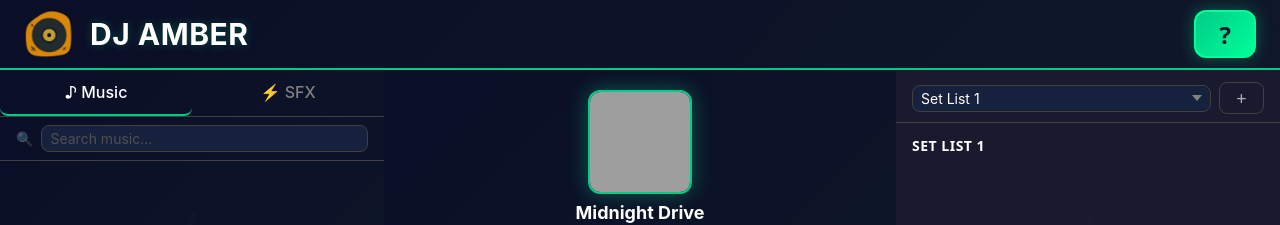
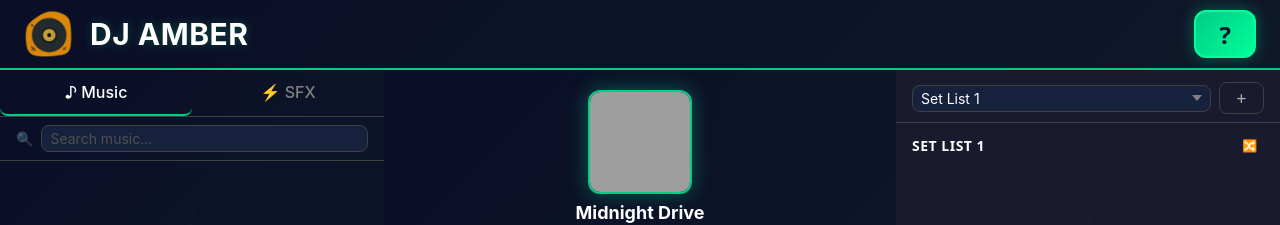
Before and after one commit to hashmapenjoyer/DJ-AMBER, a React (Vite) app: page / in a window 1280 px wide. Shown: the top 225 px of the page. Built offline with nearby package versions, Linux system fonts and the light colour scheme; grey boxes are pictures that could not be loaded.

Commit message:
Begin initial implementation of shuffle and restore to original order

```diff
--- a/src/components/SetList.tsx
+++ b/src/components/SetList.tsx
@@ -29,6 +29,10 @@ export default function SetList({
   // Drag-and-drop state
   const [dragIndex, setDragIndex] = useState<number | null>(null);
   const [dragOverIndex, setDragOverIndex] = useState<number | null>(null);
+
+  // Shuffle state
+  const [isShuffled, setIsShuffled] = useState(false);
+  const preShuffleOrderRef = useRef<string[]>([]);
 
   const activeSetList = setLists.find((sl) => sl.id === activeSetListId);
   const totalDuration = engine.getTotalDuration();
@@ -81,6 +85,55 @@ export default function SetList({
     setDragOverIndex(null);
   };
 
+  // Applies a target ordering (by entry ID) to the engine via sequential reorderPlaylist calls.
+  // Tracks a local copy of the current order so index calculations stay correct after each move.
+  const applyOrder = (targetIds: string[]) => {
+    const current = engine.playlist.getEntries().map((e) => e.id);
+    for (let i = 0; i < targetIds.length; i++) {
+      const currentIdx = current.indexOf(targetIds[i]);
+      if (currentIdx !== i) {
+        engine.playlist.reorder(currentIdx, i);
+        const [moved] = current.splice(currentIdx, 1);
+        current.splice(i, 0, moved);
+      }
+    }
+  };
+
+  const handleShuffleToggle = () => {
+    if (isShuffled) {
+      // Restore pre-shuffle order, filtering out any tracks removed since shuffle was activated.
+      const currentIds = new Set(engine.playlist.getEntries().map((e) => e.id));
+      const restored = preShuffleOrderRef.current.filter((id) => currentIds.has(id));
+      applyOrder(restored);
+      setIsShuffled(false);
+    } else {
+      // Save current order, then shuffle all tracks except the one currently playing.
+      preShuffleOrderRef.current = engine.playlist.getEntries().map((e) => e.id);
+      const currentEntryId = engine.getCurrentEntry()?.entryId ?? null;
+      const others = playlist.filter((e) => e.id !== currentEntryId).map((e) => e.id);
+
+      // Fisher-Yates shuffle
+      for (let i = others.length - 1; i > 0; i--) {
+        const j = Math.floor(Math.random() * (i + 1));
+        [others[i], others[j]] = [others[j], others[i]];
+      }
+
+      // Rebuild full order: playing track stays in place, rest are shuffled around it
+      const shuffled: string[] = [];
+      let othersIdx = 0;
+      for (const entry of playlist) {
+        if (entry.id === currentEntryId) {
+          shuffled.push(entry.id);
+        } else {
+          shuffled.push(others[othersIdx++]);
+        }
+      }
+
+      applyOrder(shuffled);
+      setIsShuffled(true);
+    }
+  };
+
   return (
     <div className="set-list">
       {/* Set List Picker */}
@@ -126,10 +179,22 @@ export default function SetList({
           <button className="setlist-title-btn" onClick={handleRenameStart} title="Click to rename">
             <span className="setlist-title-text">{activeSetList?.name ?? '\u2014'}</span>
             <span className="setlist-edit-icon" aria-hidden="true">
+              {/* pencil: \u270E */}
               {'\u270E'}
             </span>
           </button>
         )}
+
+        {/* shuffle: \u{1F500} */}
+        <button
+          className={`setlist-shuffle-btn ${isShuffled ? 'setlist-shuffle-btn--active' : ''}`}
+          onClick={handleShuffleToggle}
+          title={isShuffled ? 'Restore original order' : 'Shuffle tracks'}
+          aria-label={isShuffled ? 'Restore original order' : 'Shuffle tracks'}
+          aria-pressed={isShuffled}
+        >
+          {'\u{1F500}'}
+        </button>
 
         {setLists.length > 1 && (
           <button
@@ -138,6 +203,7 @@ export default function SetList({
             title="Delete this set list"
             aria-label="Delete set list"
           >
+            {/* multiplication x: \u2715 */}
             {'\u2715'}
           </button>
         )}
@@ -147,6 +213,7 @@ export default function SetList({
       <div className="setlist-content">
         {trackCount === 0 ? (
           <div className="setlist-empty">
+            {/* eighth note: \u266A */}
             <span className="setlist-empty-icon">{'\u266A'}</span>
             <p className="setlist-empty-text">No tracks yet</p>
             <p className="setlist-empty-hint">
@@ -172,6 +239,7 @@ export default function SetList({
                 onDragEnd={handleDragEnd}
               >
                 <span className="setlist-drag-handle" aria-hidden="true">
+                  {/* braille dots (drag handle): \u283F */}
                   {'\u283F'}
                 </span>
                 <span className="setlist-track-number">{index + 1}</span>
@@ -184,6 +252,7 @@ export default function SetList({
                   title="Remove from set list"
                   aria-label={`Remove ${entry.title}`}
                 >
+                  {/* wastebasket: \u{1F5D1} */}
                   {'\u{1F5D1}'}
                 </button>
                 <span className="setlist-track-duration">{formatDuration(entry.duration)}</span>
--- a/src/styles/setlist.css
+++ b/src/styles/setlist.css
@@ -133,6 +133,34 @@
   border-radius: var(--br-sm);
   outline: none;
   box-shadow: 0 0 0 2px rgba(26, 115, 232, 0.2);
+}
+
+/* Shuffle Button */
+.setlist-shuffle-btn {
+  flex-shrink: 0;
+  width: 1.5rem;
+  height: 1.5rem;
+  display: flex;
+  align-items: center;
+  justify-content: center;
+  font-size: var(--fs-xs);
+  background: none;
+  border: none;
+  color: var(--text-disabled);
+  border-radius: var(--br-sm);
+  cursor: pointer;
+  transition:
+    color var(--transition-fast),
+    background-color var(--transition-fast);
+}
+
+.setlist-shuffle-btn:hover {
+  color: #00cc88;
+  background-color: rgba(0, 204, 136, 0.1);
+}
+
+.setlist-shuffle-btn--active {
+  color: #00cc88;
 }
 
 /* Delete Button */
@@ -274,7 +302,6 @@
   flex: 1;
   min-width: 0;
   font-size: var(--fs-sm);
-  font-weight: var(--fw-medium);
   color: var(--text-primary);
   white-space: nowrap;
   overflow: hidden;
```
